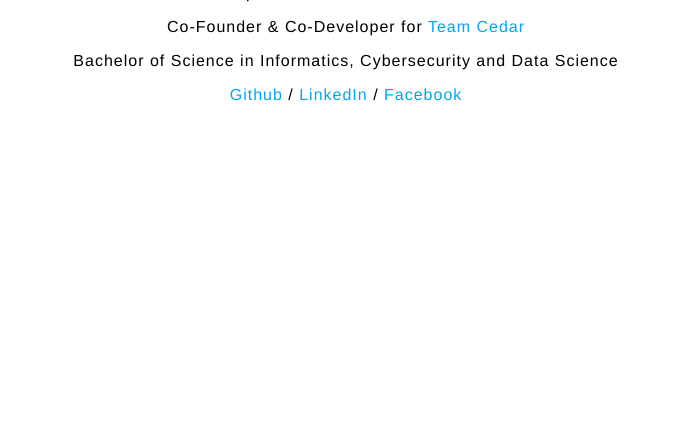
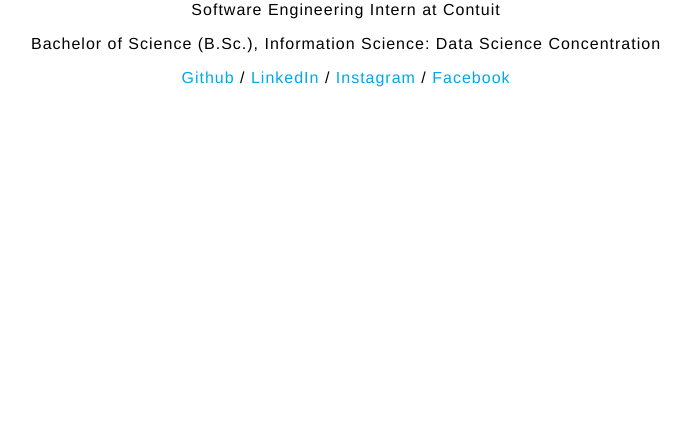
Before and after one commit to KathrynBrusewitz/bruk, a plain HTML site: page index.html in a window 1280 px wide. Shown: the part 379-800 px from the top of the page, without its empty margins (294-985 px from the left). Drawn offline with Linux system fonts and the light colour scheme.

Commit message:
Update index.html

```diff
--- a/index.html
+++ b/index.html
@@ -18,13 +18,14 @@
   <div class="main">
     <p class="name">Kathryn Brusewitz</p>
 
-    <p class="title">Software Development Intern at <a href="http://www.xcellerate.com/">Xcellerate MSP Solutions</a></p>
-    <p class="title">Co-Founder &amp; Co-Developer for <a href="http://teamcedar.com/">Team Cedar</a></p>
-    <p class="title">Bachelor of Science in Informatics, Cybersecurity and Data Science</p>
+    <p class="title">Software Engineering Intern at Contuit</p>
+<!--     <p class="title">Co-Founder &amp; Co-Developer for <a href="http://teamcedar.com/">Team Cedar</a></p> -->
+    <p class="title">Bachelor of Science (B.Sc.), Information Science: Data Science Concentration</p>
 
     <p class="links">
       <a href="https://github.com/KathrynBrusewitz">Github</a> /
       <a href="https://linkedin.com/in/kathrynbrusewitz">LinkedIn</a> /
+      <a href="https://www.instagram.com/kathrynbrusewitz">Instagram</a> /
       <a href="https://www.facebook.com/kathryn.brusewitz">Facebook</a>
     </p>
     <!-- <div id="icons">
```
